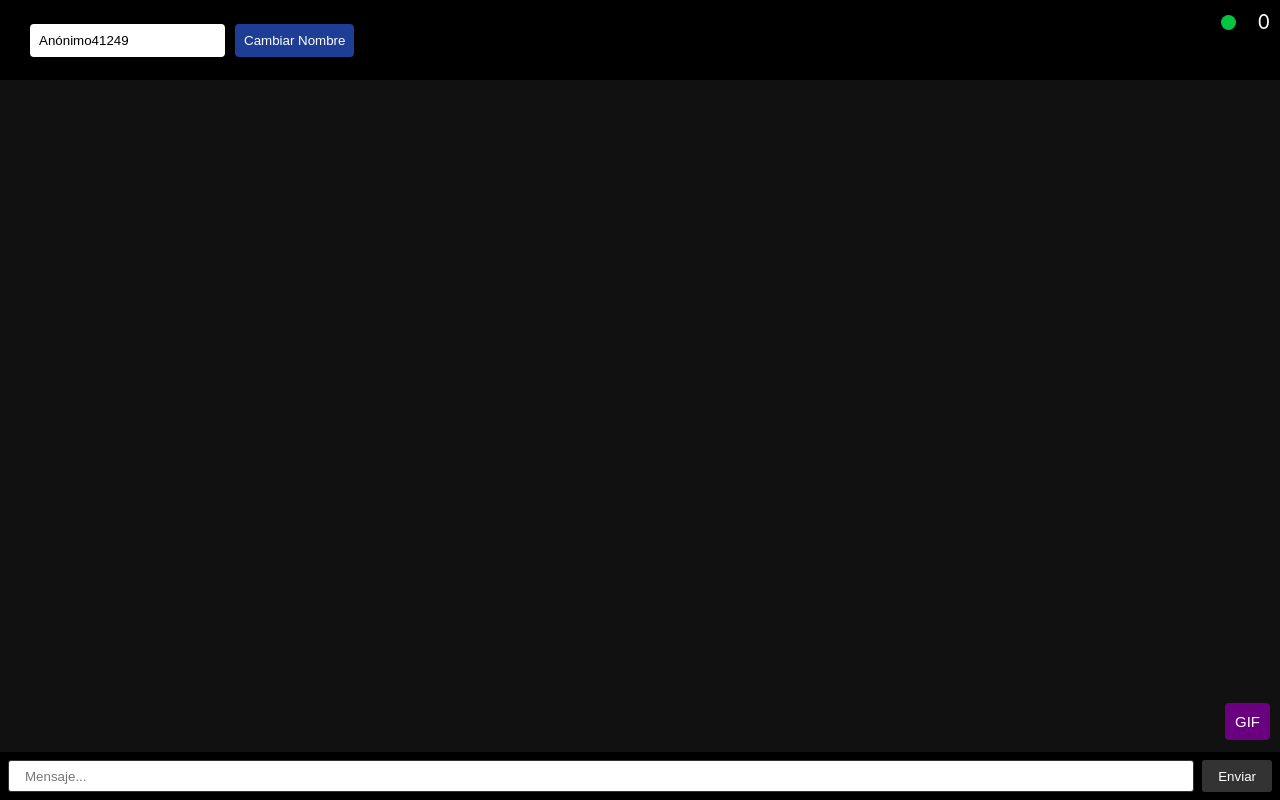
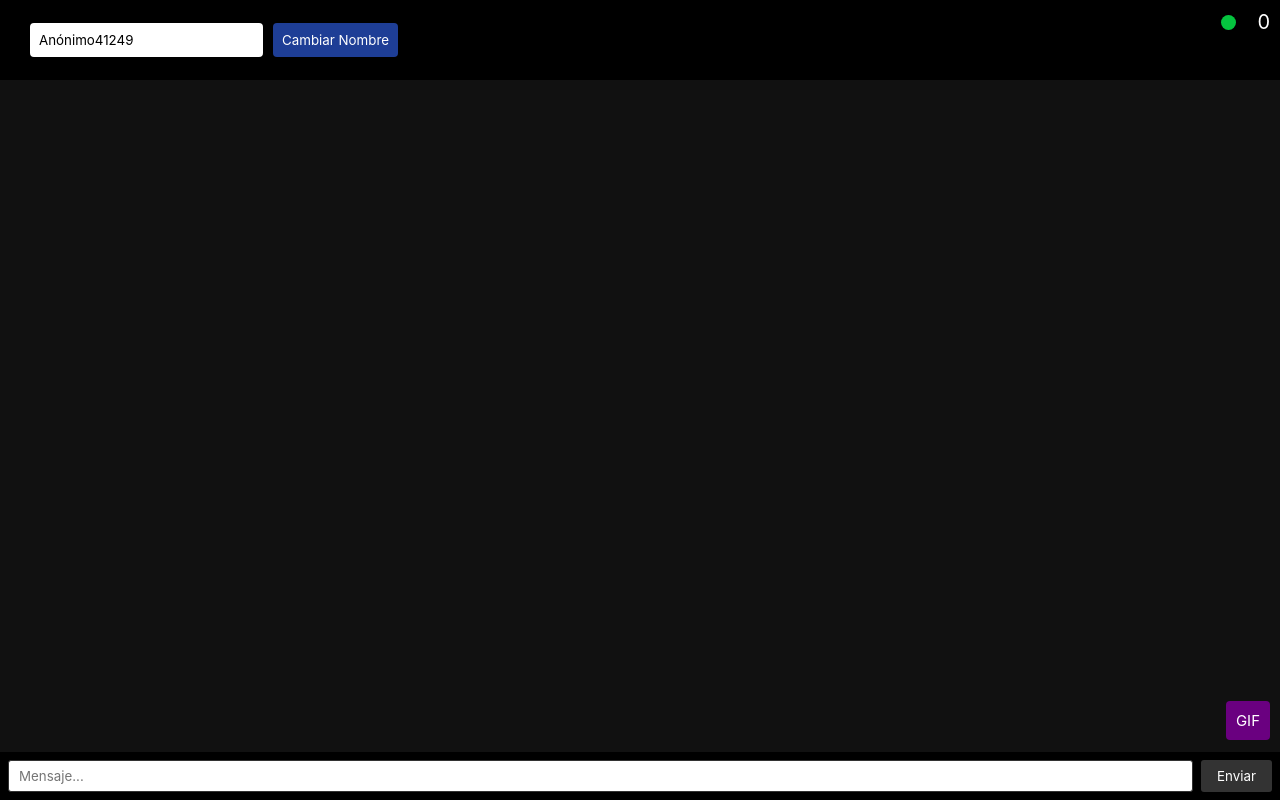
Before and after one commit to fedeperin/socket-chat, a website: page index.html in a window 1280 px wide. Drawn offline with nearby package versions, Linux system fonts and the light colour scheme; no server answers.

Commit message:
Cambiar partes del estilizado

```diff
--- a/public/style.css
+++ b/public/style.css
@@ -2,6 +2,7 @@
     margin: 0;
     padding: 0;
     box-sizing: border-box;
+    font-family: -apple-system, BlinkMacSystemFont, "Segoe UI", Roboto, Helvetica, Arial, sans-serif;
 }
 
 html {
@@ -10,9 +11,7 @@ html {
 
 body {
     background: #111;
-    margin: 0;
     padding-bottom: 3rem;
-    font-family: -apple-system, BlinkMacSystemFont, "Segoe UI", Roboto, Helvetica, Arial, sans-serif;
     overflow-x: hidden;
     min-height: 100vh;
 }
@@ -31,7 +30,7 @@ body {
 
 #input {
     border: 1px solid #fff;
-    padding: 0 1rem;
+    padding: 10px;
     flex-grow: 1;
     border-radius: 3px;
     margin: 0.25rem;
```
